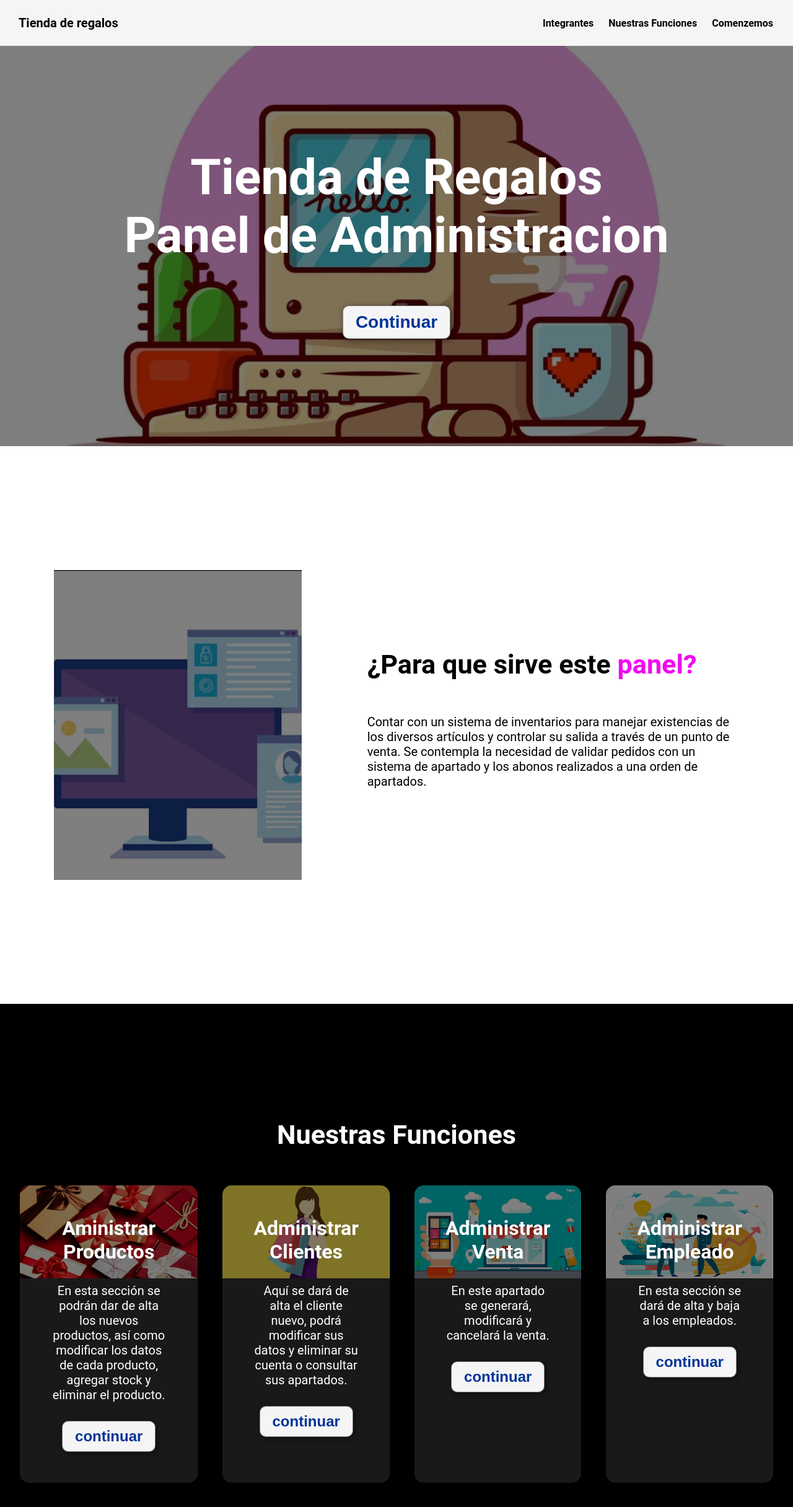
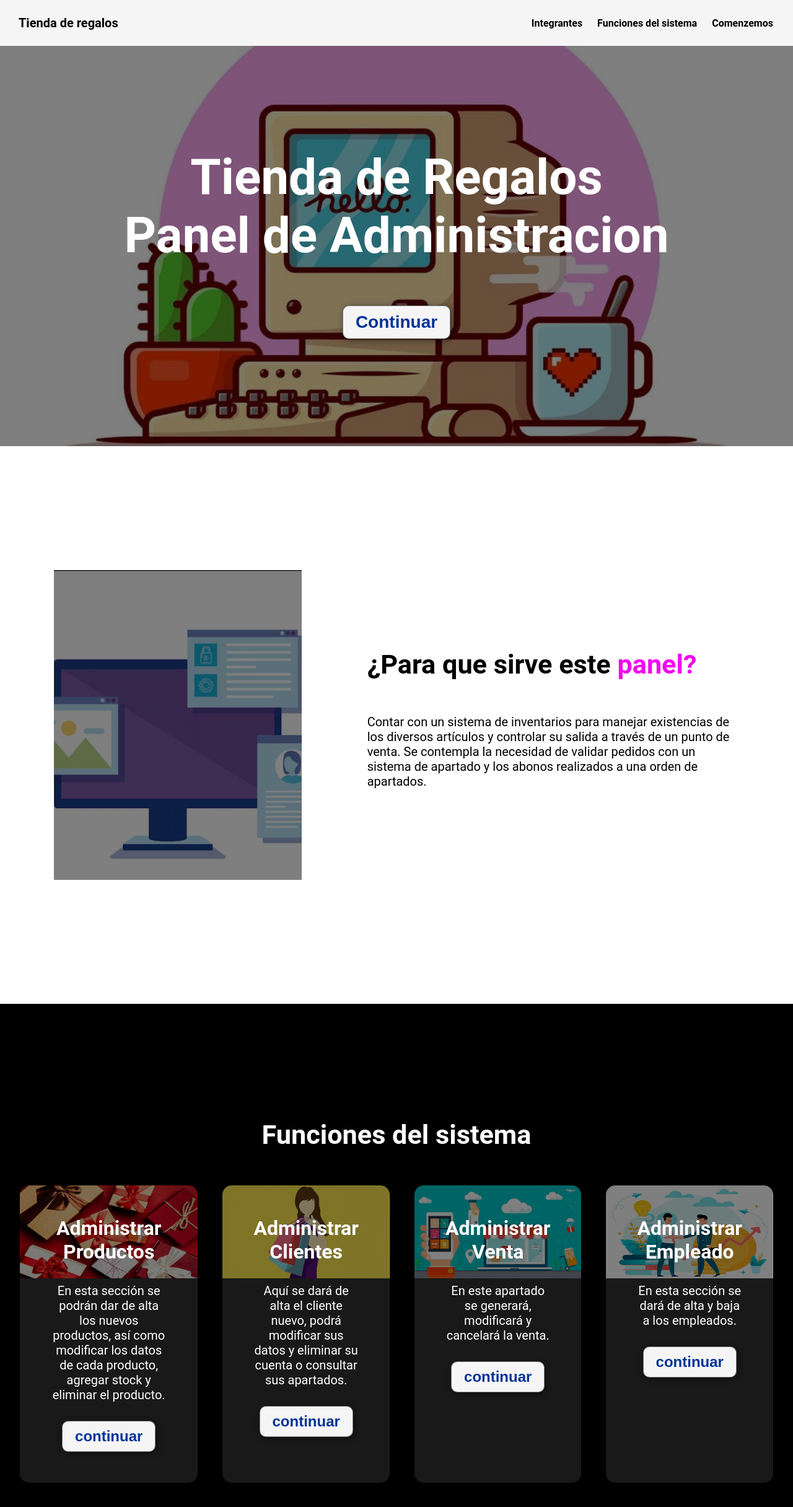
Before and after one commit to MayGM8/Equipo-D-de-proyectos, a plain HTML site: page index.html in a window 1280 px wide. Shown: the top 2432 px of the page at 62% size. Drawn offline with Linux system fonts and the light colour scheme.

Commit message:
Ultimo cambio index

```diff
--- a/estilos.css
+++ b/estilos.css
@@ -35,7 +35,7 @@ button:hover{
 
 .container{
     max-width: 1400px;
-    margin: auto:
+    margin: auto;
 }
 
 .color-acento{ color:rgb(240, 9, 240);}
--- a/index.html
+++ b/index.html
@@ -10,7 +10,7 @@
             <p class="logo">Tienda de regalos</p>
             <nav>
                 <a href="#Integrantes">Integrantes</a>
-                <a href="#Funciones">Nuestras Funciones</a>
+                <a href="#Funciones">Funciones del sistema</a>
                 <a href="#a-trabajar">Comenzemos</a>
             </nav>
         </div>
@@ -36,11 +36,10 @@
 
     <section id="Funciones">
         <div class="container">
-        <h2>Nuestras Funciones</h2>
+        <h2>Funciones del sistema </h2>
         <div class="funciones2">
-
         <div class="carta">
-            <h3>Aministrar Productos</h3>
+            <h3>Administrar Productos</h3>
             <p>En esta sección se podrán dar de alta los nuevos productos, así como modificar los datos de cada producto, agregar stock y eliminar el producto.</p>
             <form action="poner link">
                <button>continuar</button>
```
